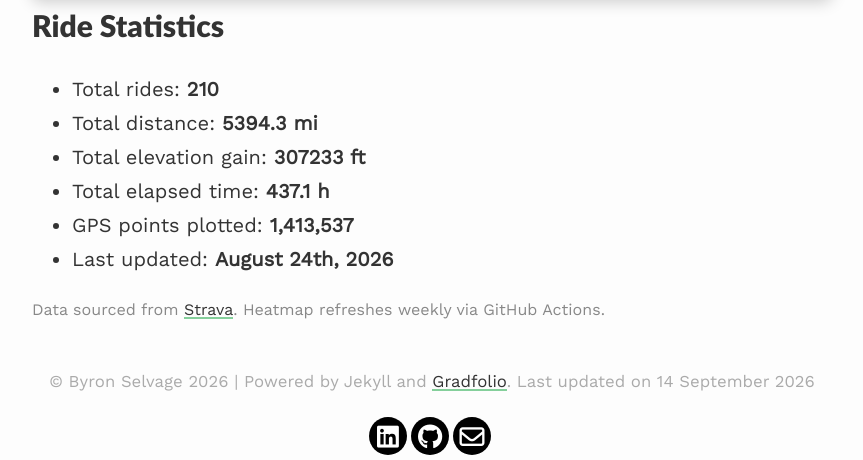
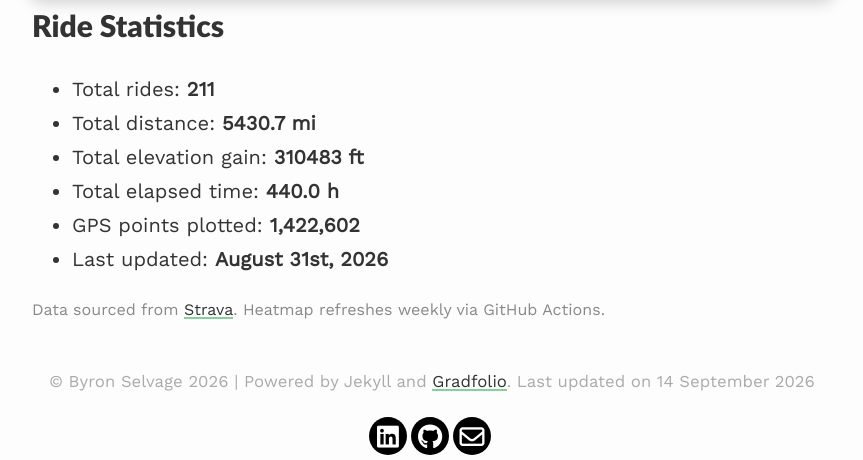
Before and after one commit to Byron-Selvage/Byron-Selvage.github.io, a Jekyll site: the page built from _pages/heatmap.md, in a window 1280 px wide. Shown: the part 842-1302 px from the top of the page, without its empty margins (208-1071 px from the left). Built offline with Jekyll 4.4.1, drawn with Linux system fonts in a browser that asks for light colours.

Commit message:
chore: update strava heatmap [skip ci]

```diff
--- a/_pages/heatmap.md
+++ b/_pages/heatmap.md
@@ -23,12 +23,12 @@ All my outdoor rides, visualized. Updated automatically every week.
 <!-- STATS:START -->
 ## Ride Statistics
 
-- Total rides: **210**
-- Total distance: **5394.3 mi**
-- Total elevation gain: **307233 ft**
-- Total elapsed time: **437.1 h**
-- GPS points plotted: **1,413,537**
-- Last updated: **August 24th, 2026**
+- Total rides: **211**
+- Total distance: **5430.7 mi**
+- Total elevation gain: **310483 ft**
+- Total elapsed time: **440.0 h**
+- GPS points plotted: **1,422,602**
+- Last updated: **August 31st, 2026**
 <!-- STATS:END -->
 
 <p style="font-size: 0.8em; color: #888; margin-top: 8px;">
```
